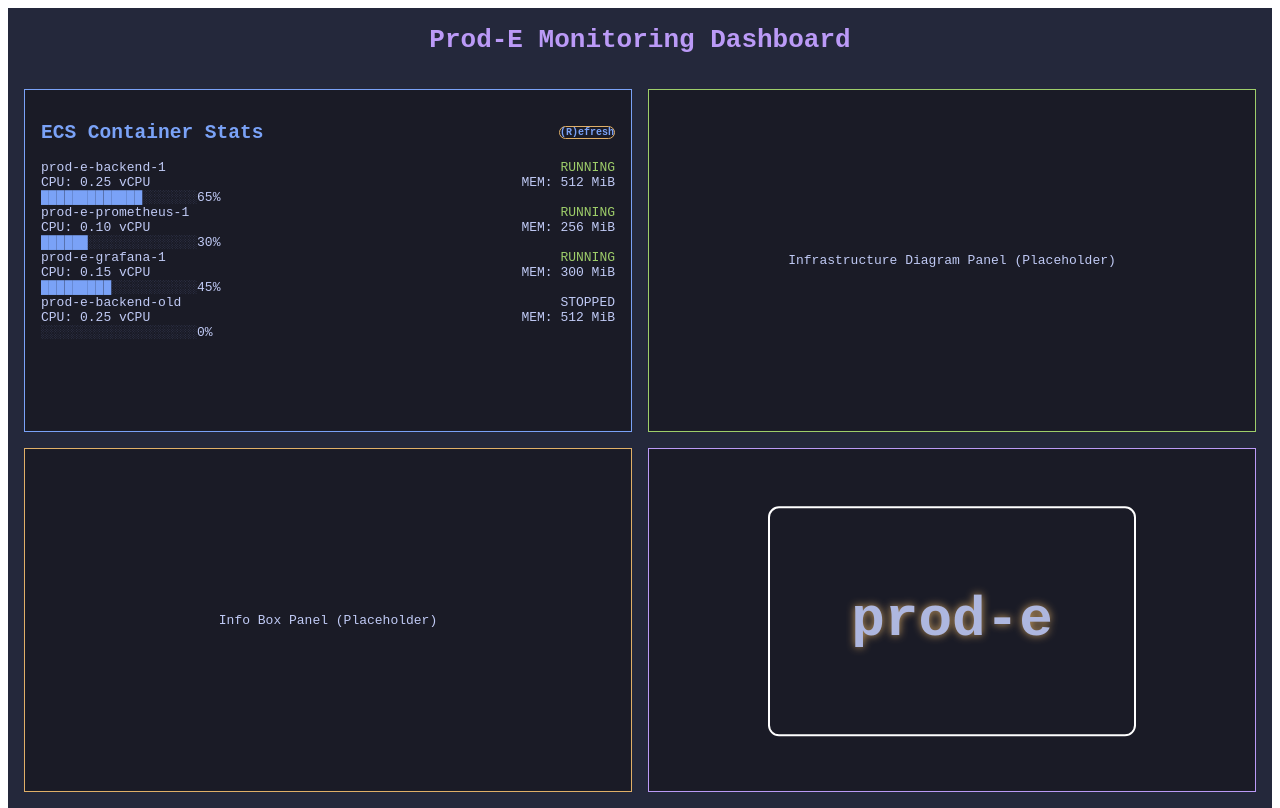
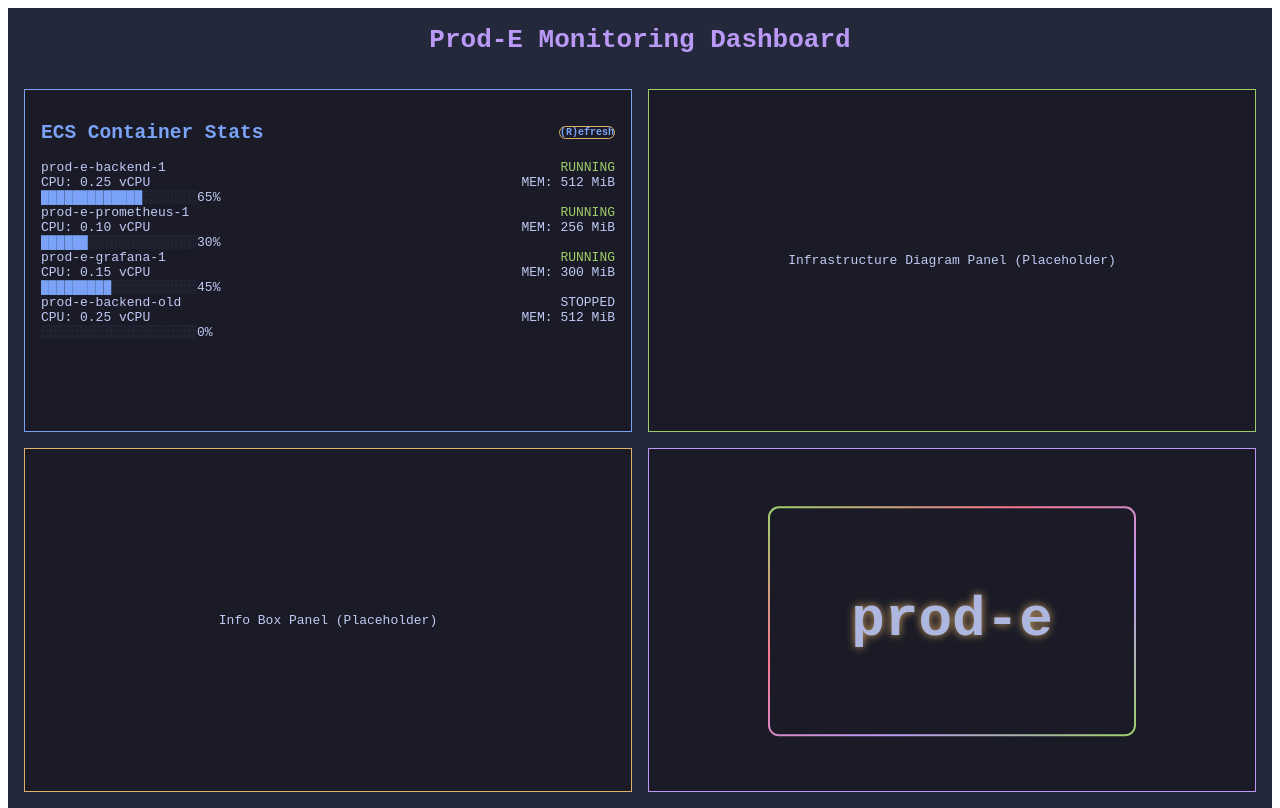
Before and after one commit to walt-port/prod-e, a React (Vite) app in the folder frontend/: page / in a window 1280 px wide. Built offline with nearby package versions, Linux system fonts and the light colour scheme; a web font is replaced by a local one.

Commit message:
feat(logo): Add rotating gradient animation to outer border

```diff
--- a/frontend/src/components/AnimatedLogo.tsx
+++ b/frontend/src/components/AnimatedLogo.tsx
@@ -47,12 +47,28 @@ const AnimatedLogo: React.FC = () => {
         style={{ overflow: 'visible' }}
       >
         <defs>
-          <linearGradient id="logoGradient" x1="0%" y1="0%" x2="100%" y2="100%">
+          <linearGradient
+            id="logoGradient"
+            x1="0%"
+            y1="0%"
+            x2="100%"
+            y2="100%"
+            gradientTransform="rotate(0)"
+          >
             {/* Using colors from original sketch */}
             <stop offset="0%" style={{ stopColor: '#9ece6a' }} />
             <stop offset="33%" style={{ stopColor: '#f7768e' }} />
             <stop offset="66%" style={{ stopColor: '#bb9af7' }} />
             <stop offset="100%" style={{ stopColor: '#9ece6a' }} />
+            {/* Animate the gradient rotation */}
+            <animateTransform
+              attributeName="gradientTransform"
+              type="rotate"
+              from="0"
+              to="360"
+              dur="10s"
+              repeatCount="indefinite"
+            />
           </linearGradient>
         </defs>
 
@@ -65,7 +81,7 @@ const AnimatedLogo: React.FC = () => {
           height={svgSize.height > 0 ? svgSize.height + 140 : 0}
           rx="10"
           fill="none"
-          stroke="#FFFFFF" // Keep white for now while sizing
+          stroke="url(#logoGradient)"
           strokeWidth="2"
         />
 
--- a/frontend/src/index.css
+++ b/frontend/src/index.css
@@ -57,3 +57,5 @@
     text-shadow: 0 0 12px #e0af68; /* Increased glow radius */
   }
 }
+
+/* Removed outer border rotation CSS */
```
